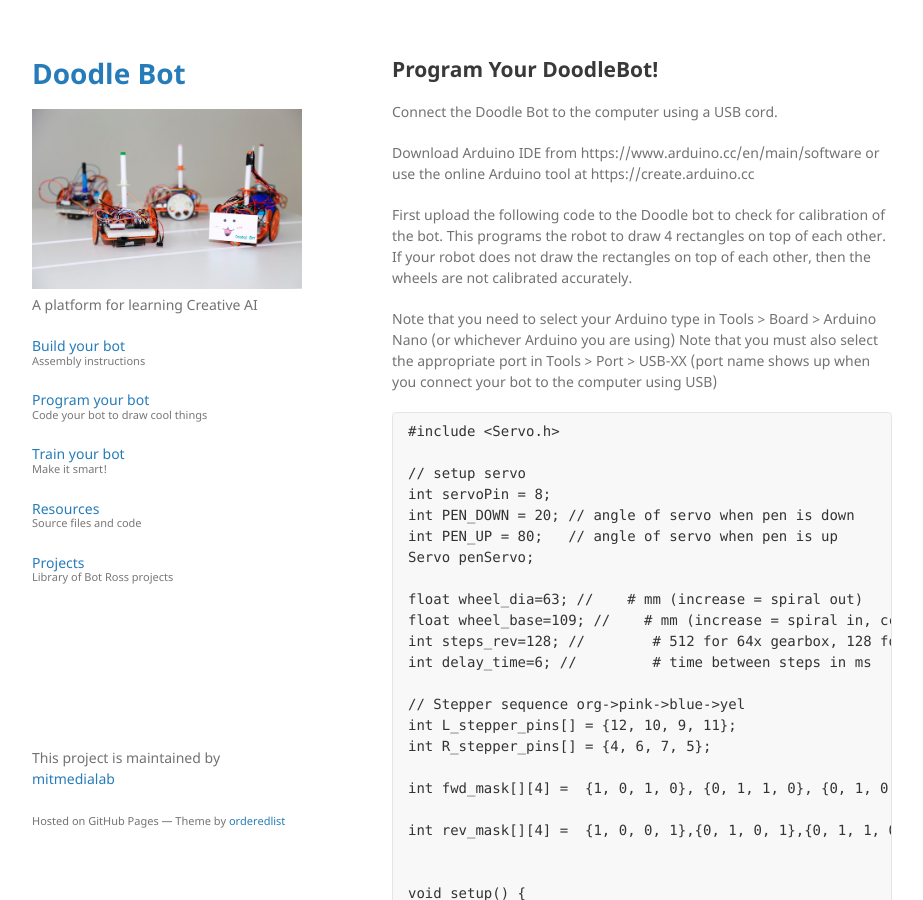
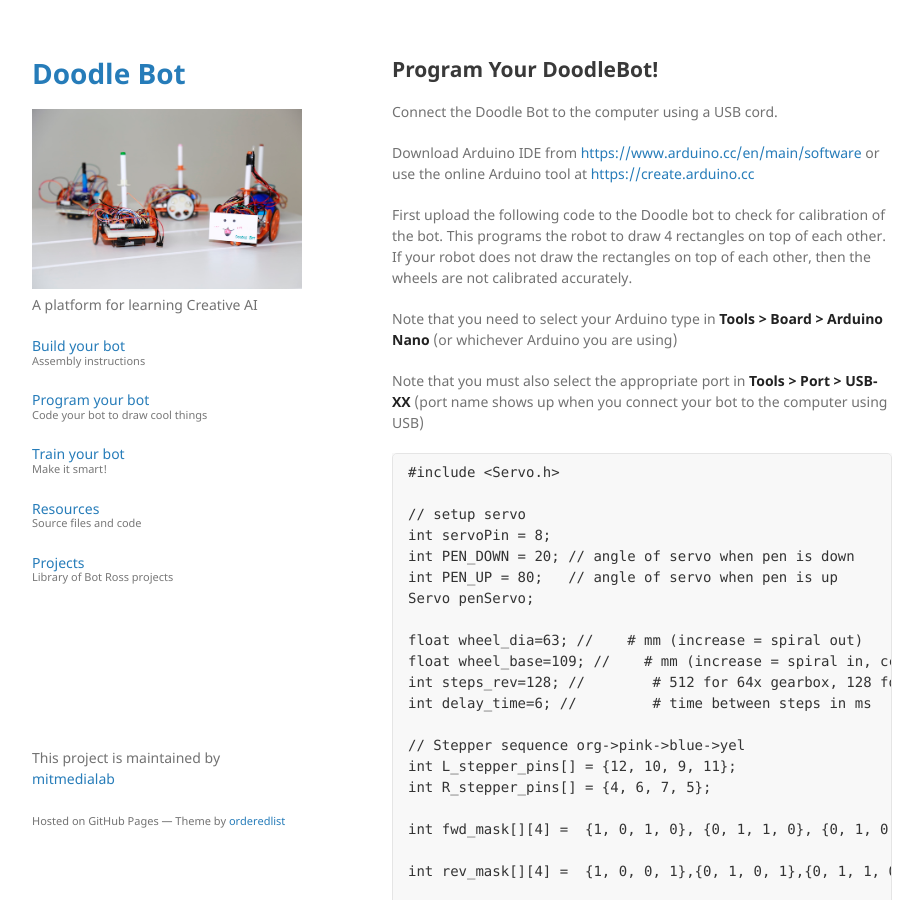
Before and after one commit to mitmedialab/doodlebot, a Jekyll site: the page built from program.md, in a window 1280 px wide and 900 px high. Shown: the whole window, without its empty margins (178-1101 px from the left). Built offline with Jekyll 4.4.1, drawn with Linux system fonts in a browser that asks for light colours; our own code applies the rules of GitHub Pages for plain Markdown files; part of the change alters nothing that is shown.

````diff
--- a/program.md
+++ b/program.md
@@ -2,12 +2,13 @@
 
 Connect the Doodle Bot to the computer using a USB cord.
 
-Download Arduino IDE from https://www.arduino.cc/en/main/software or use the online Arduino tool at https://create.arduino.cc
+Download Arduino IDE from [https://www.arduino.cc/en/main/software](https://www.arduino.cc/en/main/software)  or use the online Arduino tool at [https://create.arduino.cc](https://create.arduino.cc)
 
 First upload the following code to the Doodle bot to check for calibration of the bot. This programs the robot to draw 4 rectangles on top of each other. If your robot does not draw the rectangles on top of each other, then the wheels are not calibrated accurately.
 
-Note that you need to select your Arduino type in Tools > Board > Arduino Nano (or whichever Arduino you are using)
-Note that you must also select the appropriate port in Tools > Port > USB-XX (port name shows up when you connect your bot to the computer using USB)
+Note that you need to select your Arduino type in **Tools > Board > Arduino Nano** (or whichever Arduino you are using)
+
+Note that you must also select the appropriate port in **Tools > Port > USB-XX** (port name shows up when you connect your bot to the computer using USB)
 
 ```
 #include <Servo.h>
````
